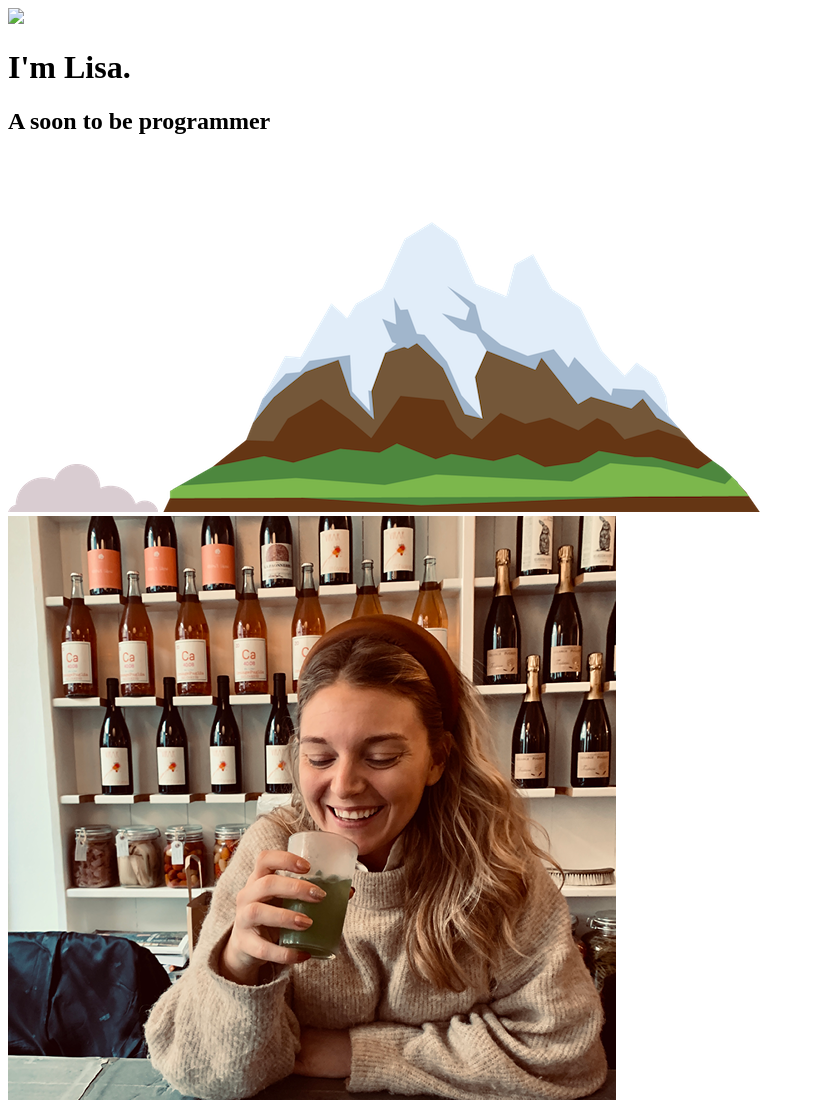
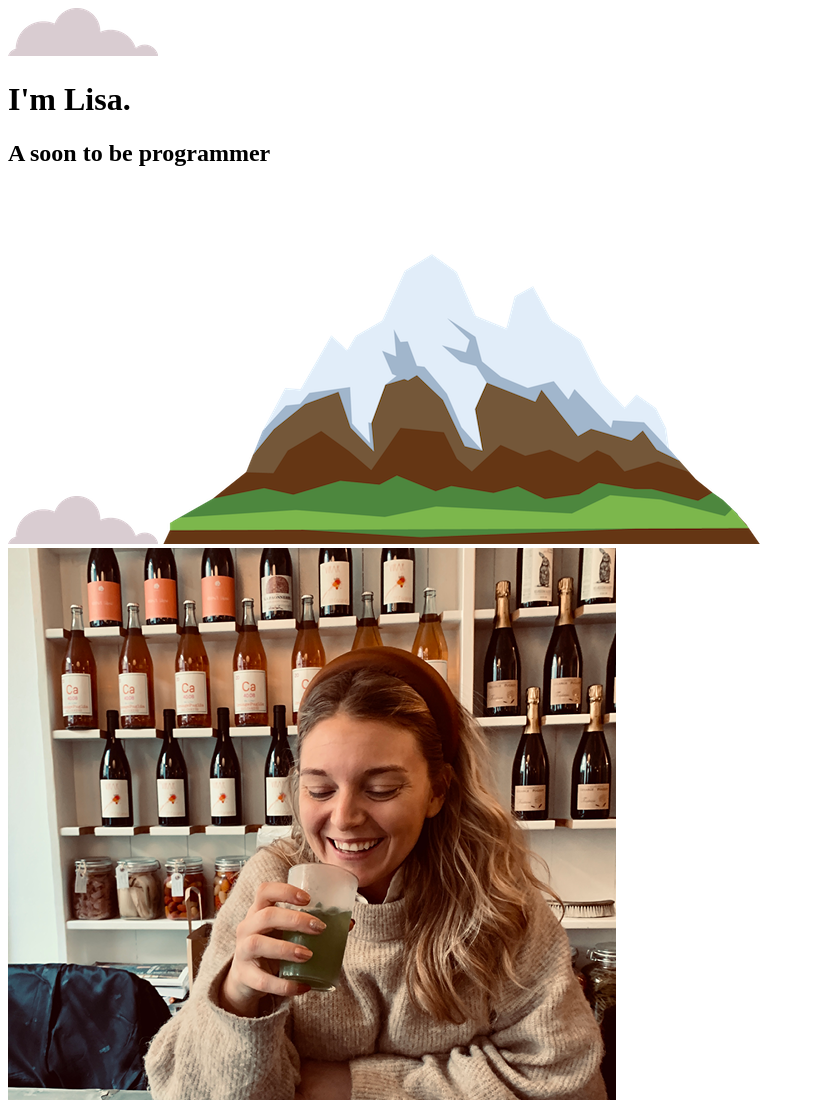
Before and after one commit to lisatherese90/resume, a plain HTML site: page index.html in a window 1280 px wide. Shown: the top 1100 px of the page, without its empty margins (0-815 px from the left). Drawn offline with Linux system fonts and the light colour scheme.

```diff
--- a/index.html
+++ b/index.html
@@ -26,7 +26,7 @@
 
     <body>
         <div class="top-container">
-        <img class="cloud1" src="./images/cloud.png">
+        <img class="cloud1" src="cloud.png">
         <h1> I'm Lisa.</h1>
         <h2>A soon to be <span>pro</span>grammer</h2>
         <img class="cloud2" src="cloud.png">
```
